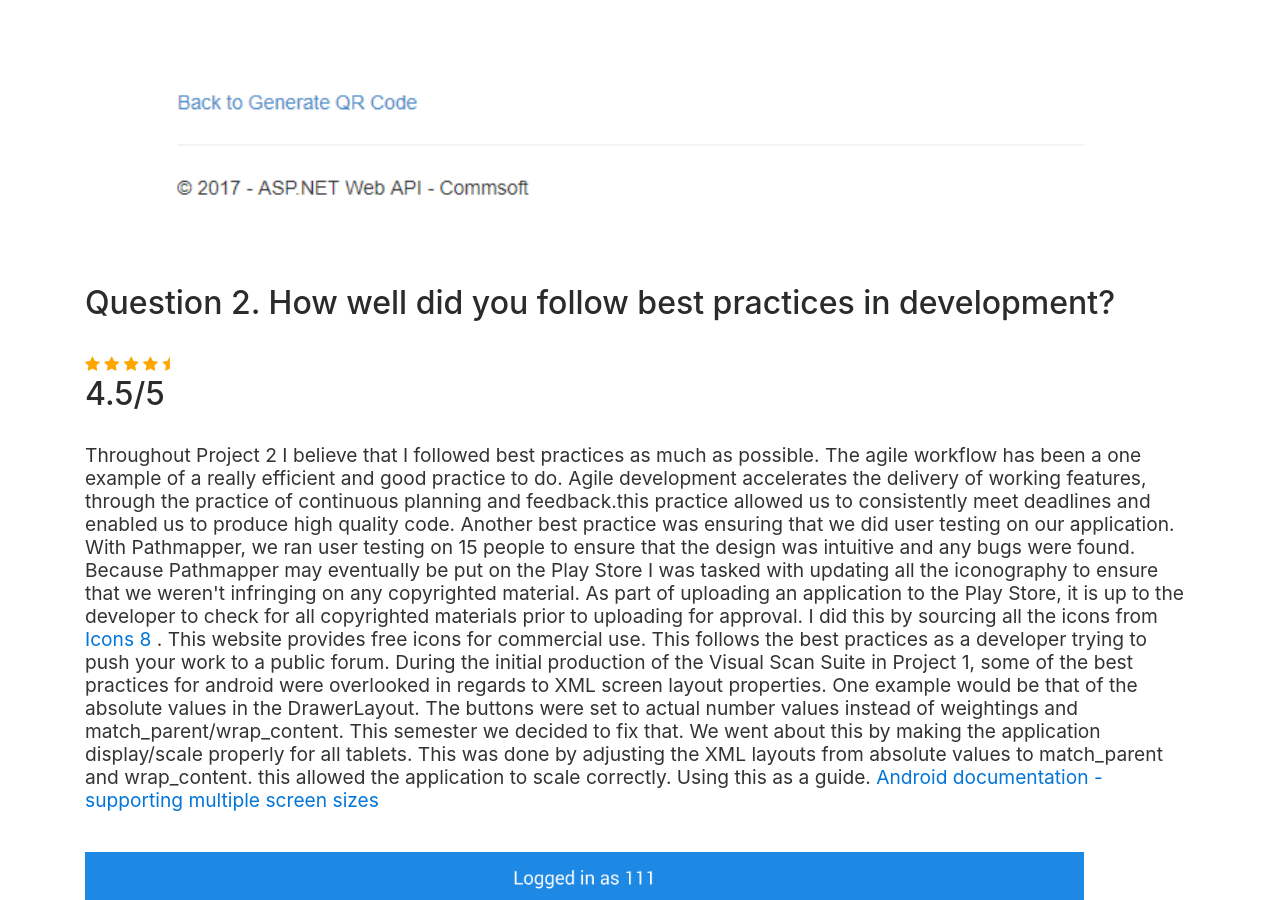
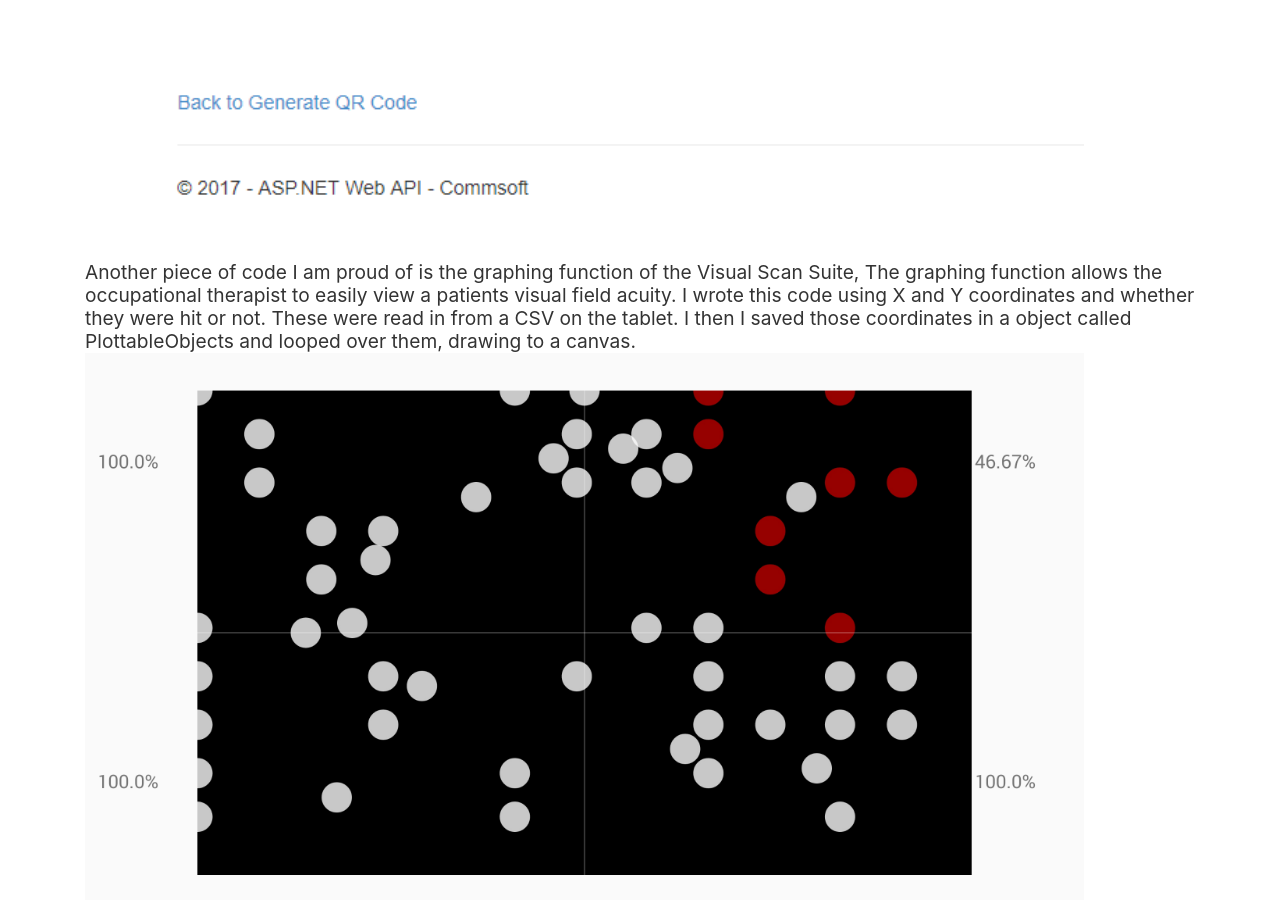
Before and after one commit to aberhjk1/aberhjk1.github.io, a Jekyll site: the page built from selfreview.html, in a window 1280 px wide and 900 px high, scrolled down 9739 px. Built offline with Jekyll 4.4.1, drawn with Linux system fonts in a browser that asks for light colours; nearby versions of some CDN libraries.

Commit message:
Update selfreview.html

```diff
--- a/selfreview.html
+++ b/selfreview.html
@@ -167,6 +167,12 @@ The creation of the back end was a really challenging and rewarding process. It
    <img src="EvidenceImages/QrFinish.PNG" alt="Qr code" width="90%"></img><br>
 </p>
 
+<p> Another piece of code I am proud of is the graphing function of the Visual Scan Suite, The graphing function allows the occupational therapist to easily view a patients visual field acuity.
+   I wrote this code using X and Y coordinates and whether they were hit or not. These were read in from a CSV on the tablet. I then I saved those coordinates in a object called PlottableObjects and looped over them, drawing to a canvas.
+
+
+<img src="EvidenceImages/Graphing.PNG" alt="Graphing functionality" width="90%"></img><br>
+
 <br>
 <h2>Question 2. How well did you follow best practices in development?</h2>
 <br>
```
